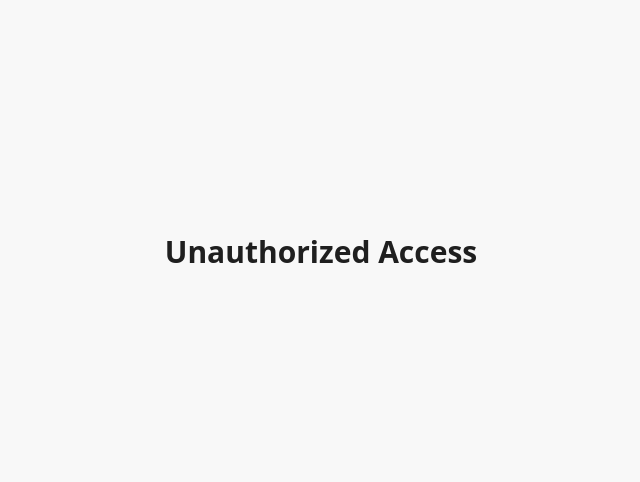
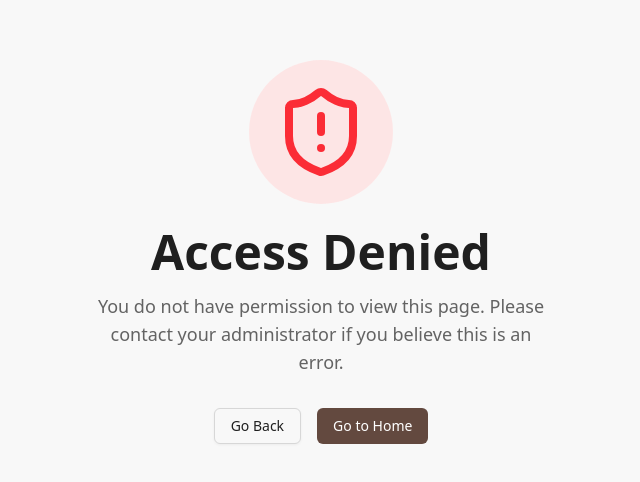
Before and after one commit to Mohammad-Hassan027/LMS-app, a React (Vite) app in the folder client/: page /unauthorized in a window 1280 px wide. Shown: the part 148-630 px from the top of the page, without its empty margins (319-959 px from the left). Built offline with nearby package versions, Linux system fonts and the light colour scheme; no server answers.

Commit message:
feat: Add a dedicated UnauthorizedPage.

```diff
--- a/client/src/components/Routes.tsx
+++ b/client/src/components/Routes.tsx
@@ -25,6 +25,7 @@ const CourseProgressPage = lazy(
 );
 const BecomeInstructor = lazy(() => import("@/pages/student/BecomeInstructor"));
 const NotFoundPage = lazy(() => import("@/pages/NotFoundPage"));
+const UnauthorizedPage = lazy(() => import("@/pages/UnauthorizedPage"));
 const AboutPage = lazy(() => import("@/pages/student/AboutPage"));
 const ContactPage = lazy(() => import("@/pages/student/ContactPage"));
 const CartPage = lazy(() => import("@/pages/student/CartPage"));
@@ -137,11 +138,7 @@ export default function Routes() {
     },
     {
       path: "/unauthorized",
-      element: (
-        <div className="flex justify-center items-center h-screen">
-          <h1 className="text-3xl font-bold">Unauthorized Access</h1>
-        </div>
-      ),
+      element: <UnauthorizedPage />,
     },
     {
       path: "*",
--- /dev/null
+++ b/client/src/pages/UnauthorizedPage.tsx
@@ -0,0 +1,29 @@
+import { Button } from "@/components/ui/button";
+import { ShieldAlert } from "lucide-react";
+import { useNavigate } from "react-router-dom";
+
+const UnauthorizedPage = () => {
+    const navigate = useNavigate();
+
+    return (
+        <div className="flex flex-col items-center justify-center min-h-screen bg-background text-foreground p-4 text-center">
+            <div className="bg-red-100/80 dark:bg-red-800/20 p-6 rounded-full mb-6">
+                <ShieldAlert className="w-24 h-24 text-red-500 dark:text-red-400" />
+            </div>
+            <h1 className="text-4xl font-bold lg:text-5xl mb-4">
+                Access Denied
+            </h1>
+            <p className="text-muted-foreground mb-8 max-w-md text-lg">
+                You do not have permission to view this page. Please contact your administrator if you believe this is an error.
+            </p>
+            <div className="flex gap-4">
+                <Button onClick={() => navigate(-1)} variant="outline">
+                    Go Back
+                </Button>
+                <Button onClick={() => navigate("/")}>Go to Home</Button>
+            </div>
+        </div>
+    );
+};
+
+export default UnauthorizedPage;
```
